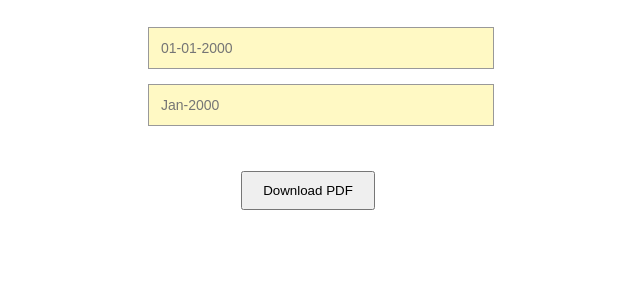
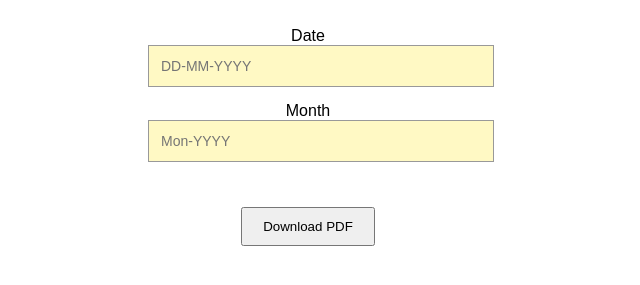
Before and after one commit to Varun96009/compliance-undertaking, a plain HTML site: page index.html in a window 1280 px wide. Shown: the part 51-336 px from the top of the page, without its empty margins (332-972 px from the left). Drawn offline with Linux system fonts and the light colour scheme.

Commit message:
index.html

```diff
--- a/index.html
+++ b/index.html
@@ -3,40 +3,25 @@
 <head>
   <meta charset="UTF-8">
   <title>Compliance Undertaking</title>
-
-  <!-- BASIC CSS -->
   <link rel="stylesheet" href="style.css">
 </head>
-
 <body>
 
   <h2>Compliance Undertaking</h2>
 
   <div class="container">
-    <input
-      type="text"
-      id="date"
-      placeholder="01-01-2000"
-    >
+    <label>Date</label>
+    <input type="text" id="date" placeholder="DD-MM-YYYY">
 
-    <input
-      type="text"
-      id="month"
-      placeholder="Jan-2000"
-    >
+    <label>Month</label>
+    <input type="text" id="month" placeholder="Mon-YYYY">
   </div>
 
-  <!-- DOWNLOAD BUTTON -->
-  <button id="downloadBtn" onclick="fillPDF()">
-    Download PDF
-  </button>
+  <button id="downloadBtn" onclick="fillPDF()">Download PDF</button>
 
-  <!-- ================= IMPORTANT ORDER ================= -->
-
-  <!-- 1️⃣ PDF-LIB (PEHLE LOAD HONA CHAHIYE) -->
+  <!-- PDF-LIB FIRST -->
   <script src="https://unpkg.com/pdf-lib/dist/pdf-lib.min.js"></script>
-
-  <!-- 2️⃣ AAPKI SCRIPT (HAMESHA LAST) -->
+  <!-- YOUR SCRIPT LAST -->
   <script src="script.js"></script>
 
 </body>
```
